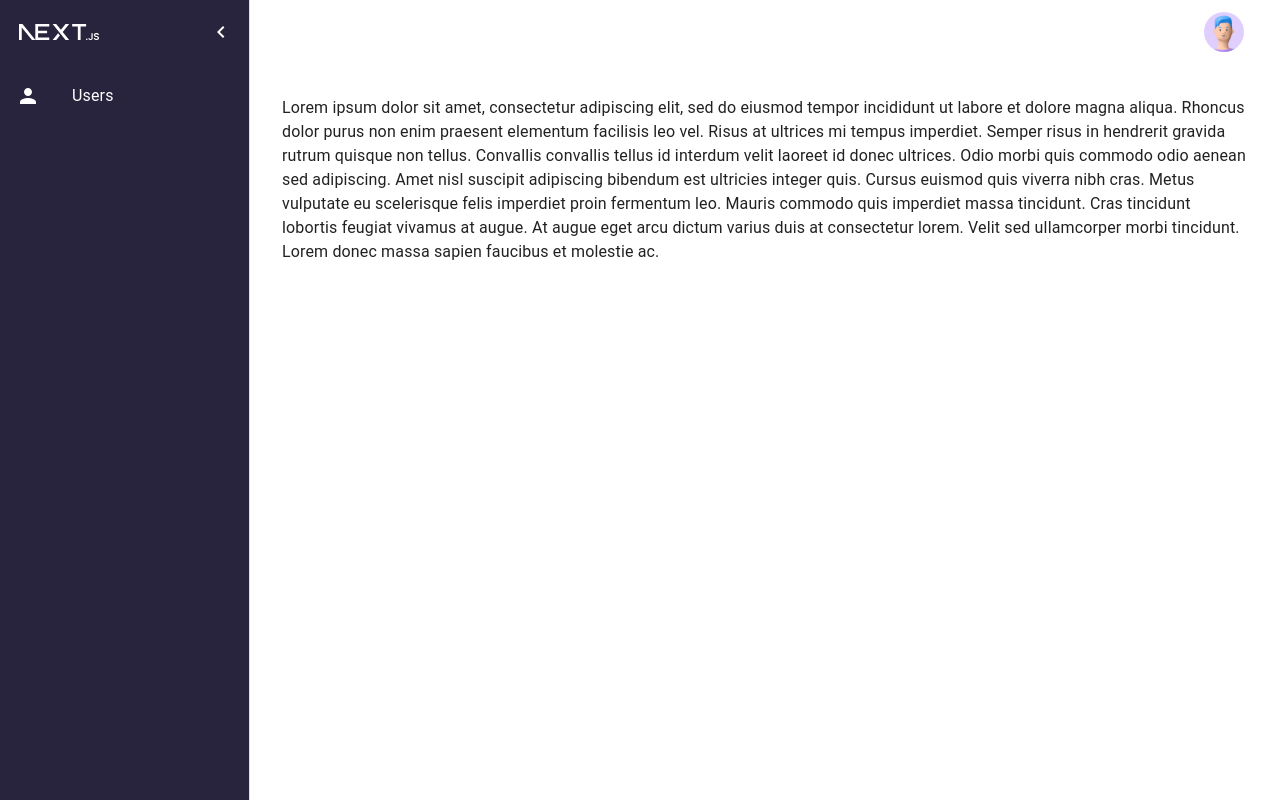
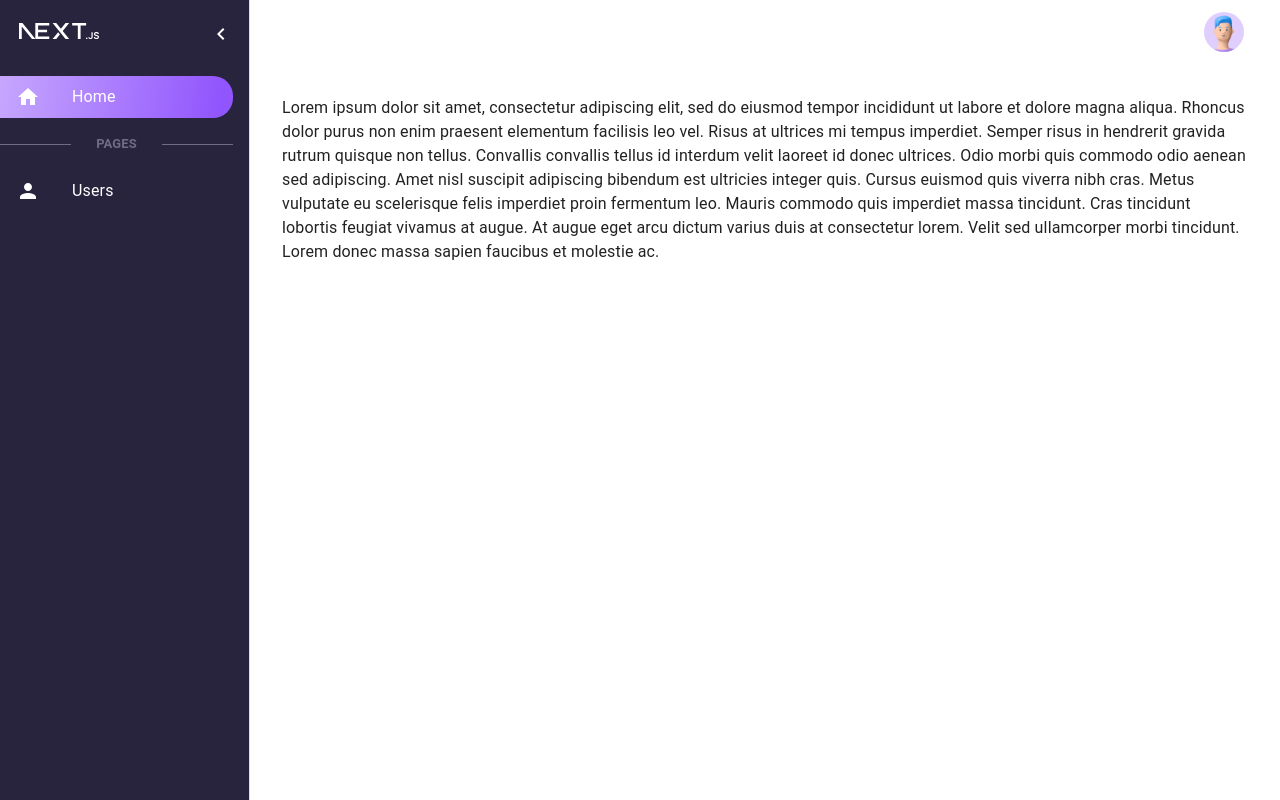
Before and after one commit to favioamarillapy/next-admin-panel, a Next.js app: page / in a window 1280 px wide. Built offline with nearby package versions, Linux system fonts and the light colour scheme.

Commit message:
Styling improvements

```diff
--- /dev/null
+++ b/components/Layout/Sidebar/ActiveLink.js
@@ -0,0 +1,41 @@
+import React, { Children, cloneElement } from 'react'
+import { useRouter } from 'next/router'
+import Link from 'next/link'
+import { ListItem, ListItemButton, ListItemIcon, ListItemText, Typography } from '@mui/material'
+
+const ActiveLink = ({ children, activeClassName, text, ...props }) => {
+
+    const { asPath } = useRouter()
+    const child = Children.only(children)
+    const childClassName = child.props.className || ''
+
+    const className =
+        asPath === props.href || asPath === props.as
+            ? `${childClassName} ${activeClassName}`.trim()
+            : childClassName
+
+    return (
+        <Link {...props}>
+            <ListItem disablePadding className={className || null}>
+                <ListItemButton sx={{
+                    paddingTop: '5px',
+                    paddingBottom: '5px',
+                }}>
+                    <ListItemIcon>
+                        {cloneElement(child, {
+                            className: 'menu-item-icon',
+                        })}
+                        {/* <PersonIcon sx={{ color: '#fff' }} /> */}
+                    </ListItemIcon>
+                    <ListItemText
+                        primary={
+                            <Typography variant="p">{text}</Typography>
+                        }
+                    />
+                </ListItemButton>
+            </ListItem>
+        </Link>
+    )
+}
+
+export default ActiveLink
--- a/components/Layout/Sidebar/index.js
+++ b/components/Layout/Sidebar/index.js
@@ -1,15 +1,14 @@
-import { styled } from '@mui/material/styles';
-import { Drawer } from '@mui/material';
+import { styled, useTheme } from '@mui/material/styles';
+import { Divider, Drawer, Typography } from '@mui/material';
 import List from '@mui/material/List';
 import IconButton from '@mui/material/IconButton';
 import ChevronLeftIcon from '@mui/icons-material/ChevronLeft';
-import ListItem from '@mui/material/ListItem';
-import ListItemButton from '@mui/material/ListItemButton';
-import ListItemIcon from '@mui/material/ListItemIcon';
-import ListItemText from '@mui/material/ListItemText';
+import Link from 'next/link'
+import HomeIcon from '@mui/icons-material/Home';
 import PersonIcon from '@mui/icons-material/Person';
 import { DRAWER_WIDTH } from '@/constants/constants';
 import NextJsIcon from '@/components/Icons/NextJs';
+import ActiveLink from './ActiveLink';
 
 const drawerWidth = DRAWER_WIDTH;
 
@@ -24,6 +23,7 @@ const DrawerHeader = styled('div')(({ theme }) => ({
 
 export default function Sidebar({ open, handleDrawerClose }) {
 
+    const theme = useTheme()
 
     return (
         <Drawer
@@ -47,7 +47,12 @@ export default function Sidebar({ open, handleDrawerClose }) {
                     paddingLeft: '19px'
                 }}
             >
-                {open && <NextJsIcon width={80} color='#fff' />}
+                {
+                    open &&
+                    <Link href="/">
+                        <NextJsIcon width={80} color='#fff' />
+                    </Link >
+                }
                 <IconButton onClick={handleDrawerClose}>
                     <ChevronLeftIcon sx={{ color: '#fff' }} />
                 </IconButton>
@@ -58,17 +63,36 @@ export default function Sidebar({ open, handleDrawerClose }) {
                     background: '#28243d',
                     color: '#fff',
                     height: '100vh',
+                    paddingRight: 2
                 }}
             >
-                <ListItem disablePadding>
-                    <ListItemButton>
-                        <ListItemIcon>
-                            <PersonIcon sx={{ color: '#fff' }} />
-                        </ListItemIcon>
-                        <ListItemText primary={'Users'} />
-                    </ListItemButton>
-                </ListItem>
+                <ActiveLink activeClassName="menu-item-active" href="/" text="Home">
+                    <HomeIcon />
+                </ActiveLink>
+
+                <Divider
+                    light
+                    sx={{
+                        "&::before, &::after": {
+                            borderColor: "#6E6C86",
+                        },
+                    }}
+                >
+                    <Typography
+                        sx={{
+                            color: "#6E6C86",
+                            fontSize: 13,
+                            fontWeight: 'bold',
+                            margin: theme.spacing(2, 2)
+                        }}
+                    >
+                        PAGES
+                    </Typography>
+                </Divider>
+                <ActiveLink activeClassName="menu-item-active" href="/users" text={'Users'}>
+                    <PersonIcon />
+                </ActiveLink>
             </List>
-        </Drawer>
+        </Drawer >
     )
 }
--- a/styles/globals.css
+++ b/styles/globals.css
@@ -19,3 +19,12 @@ a {
   color: inherit;
   text-decoration: none;
 }
+
+.menu-item-icon {
+  color: #fff;
+}
+
+.menu-item-active {
+  background-image: linear-gradient(98deg, rgb(198, 167, 254), rgb(145, 85, 253) 94%);
+  border-radius: 0px 20px 20px 0px;
+}
--- a/themes/theme.js
+++ b/themes/theme.js
@@ -6,7 +6,7 @@ export const lightTheme = createTheme({
             main: '#4b4561',
         },
         secondary: {
-            main: '#585c41'
+            main: '#9155FD'
         }
     },
     components: {
@@ -18,6 +18,13 @@ export const lightTheme = createTheme({
                     boxShadow: 'none'
                 }
             }
-        }
+        },
+        MuiButton: {
+            styleOverrides: {
+                root: {
+                    borderRadius: 10
+                }
+            }
+        },
     }
 });
```
